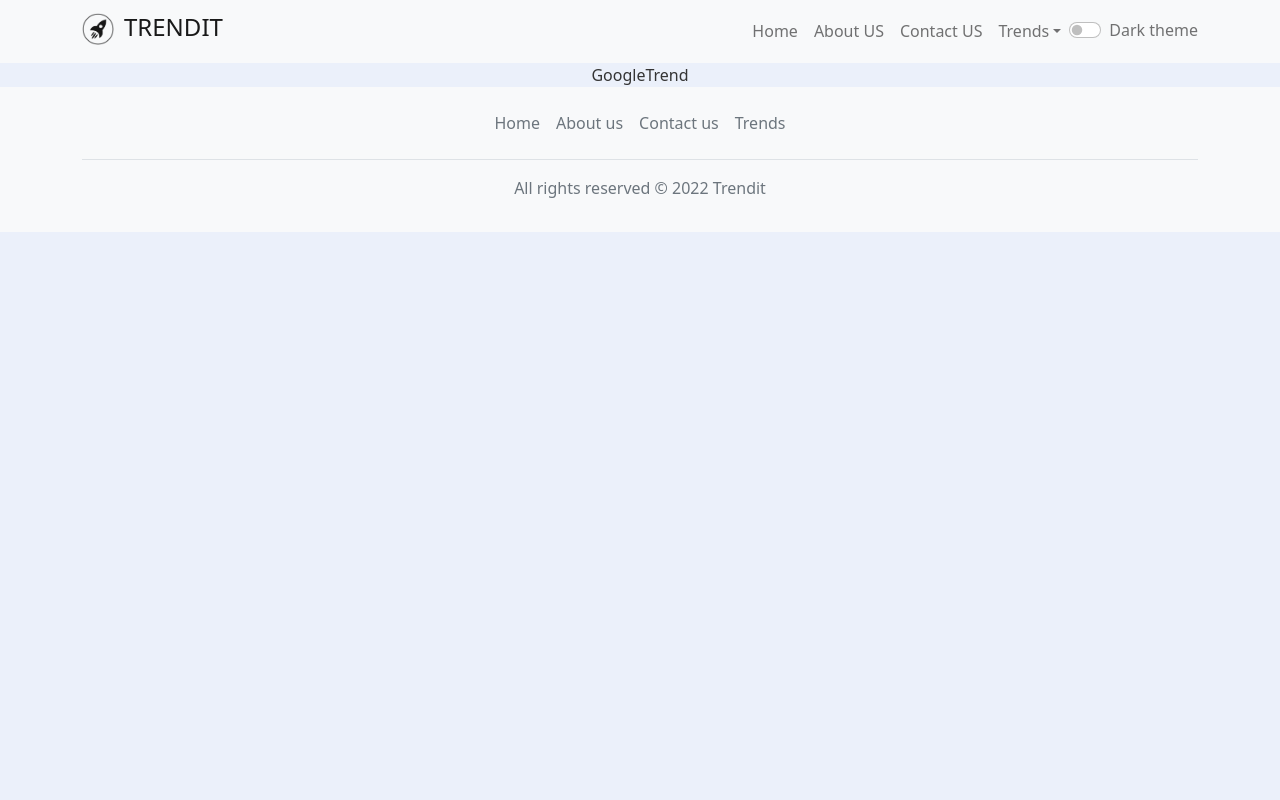
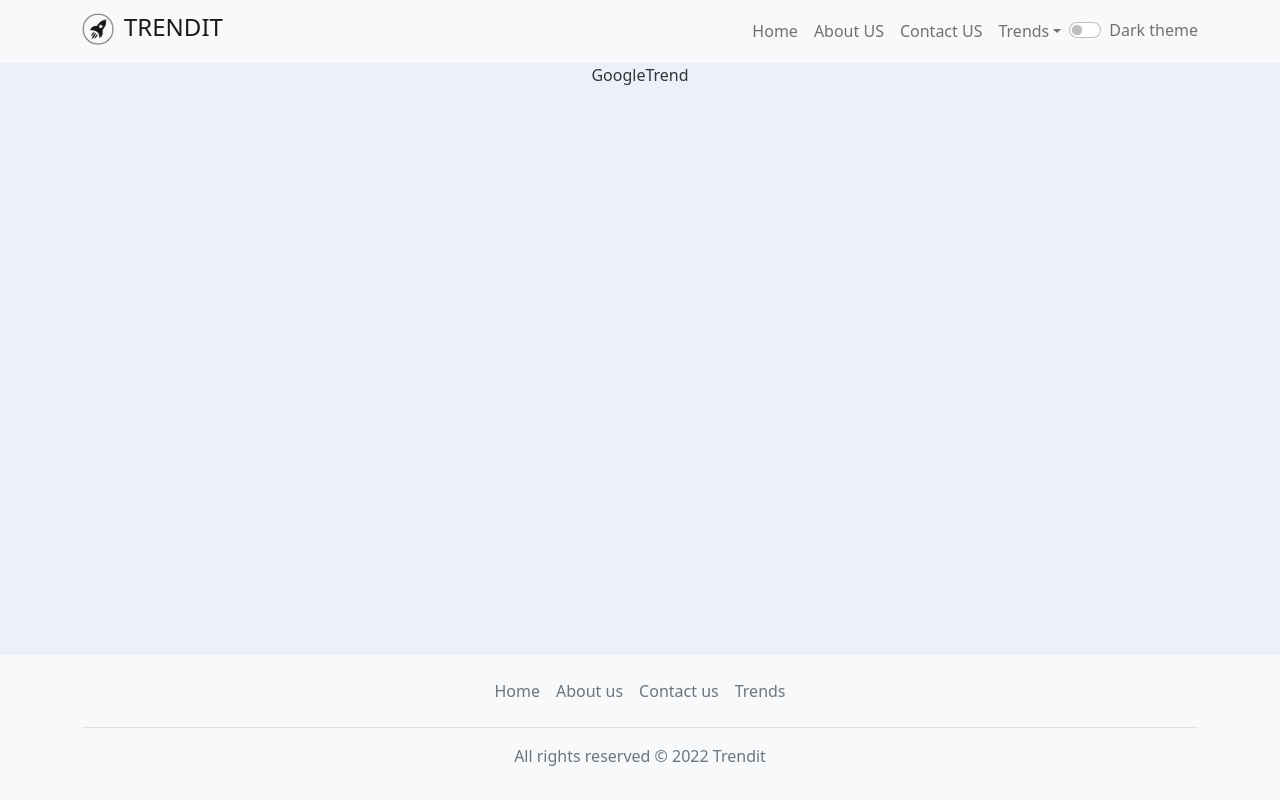
Before and after one commit to clubgamma/Trendit, a React (Create React App) app in the folder client/: page /google-trend in a window 1280 px wide. Built offline with nearby package versions, Linux system fonts and the light colour scheme.

Commit message:
Make Footer Sticky #43 - completed

```diff
--- a/client/src/components/Footer/Footer.js
+++ b/client/src/components/Footer/Footer.js
@@ -2,7 +2,7 @@
 const Footer = (props) => {
     return (
         <>
-            <div className={'footer bg-' + props.theme}>
+            <div className={'footer bg-' + props.theme} id="footer_container">
                 <div class="container">
                     <footer class="py-3">
                         <ul class="nav justify-content-center border-bottom pb-3 mb-3">
--- a/client/src/components/Trends/Google/GoogleTrend.css
+++ b/client/src/components/Trends/Google/GoogleTrend.css
@@ -0,0 +1,7 @@
+#footer_container{
+    /* font-size: 20px; */
+    width: 100%;
+    position: absolute;
+    bottom: 0;
+    margin: 0px auto;
+}
--- a/client/src/components/Trends/Google/GoogleTrend.js
+++ b/client/src/components/Trends/Google/GoogleTrend.js
@@ -4,8 +4,6 @@ import './GoogleTrend.css'
 function GoogleTrend() {
     return (
         <>
-
-
             <div>GoogleTrend</div>
 
         </>
```
